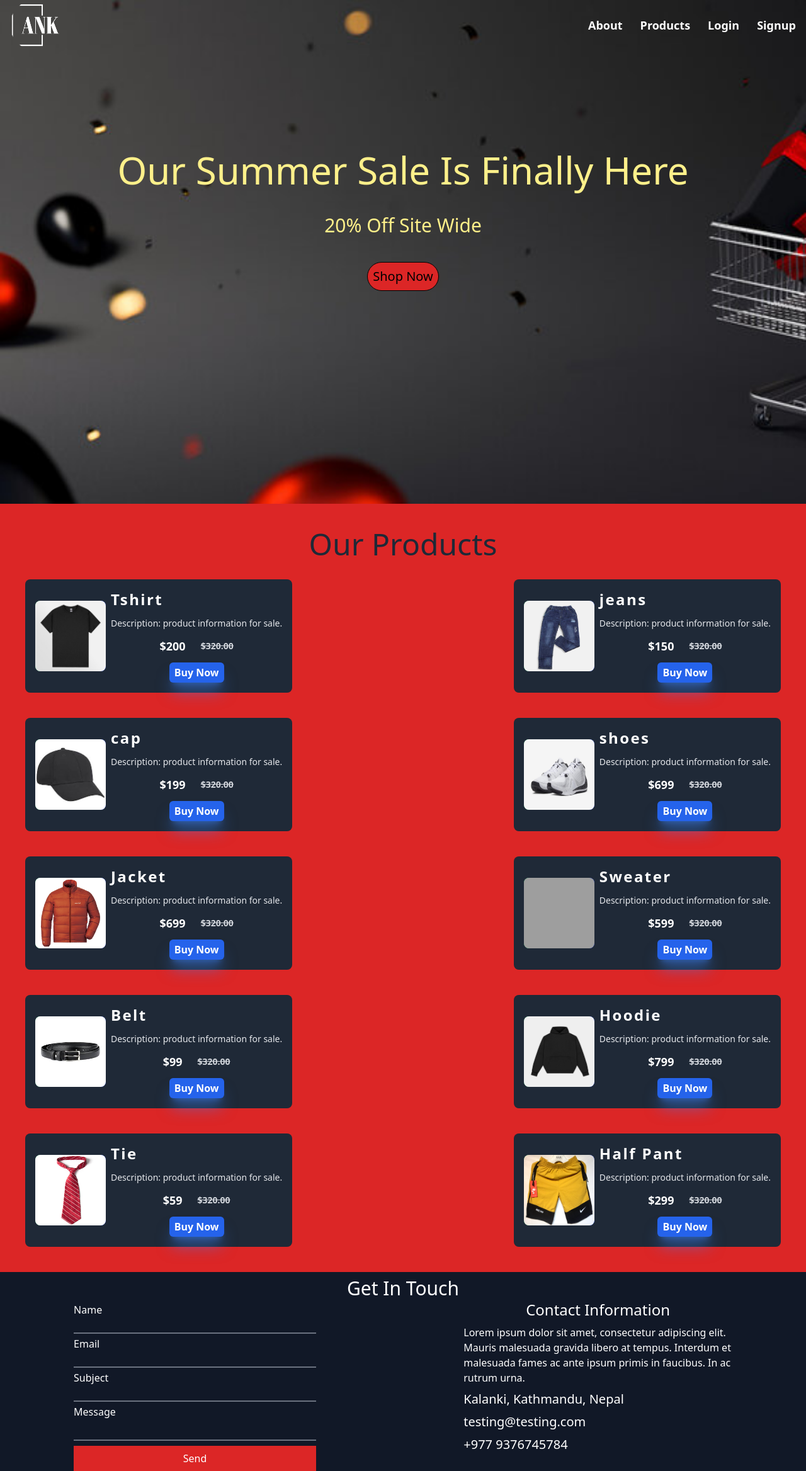
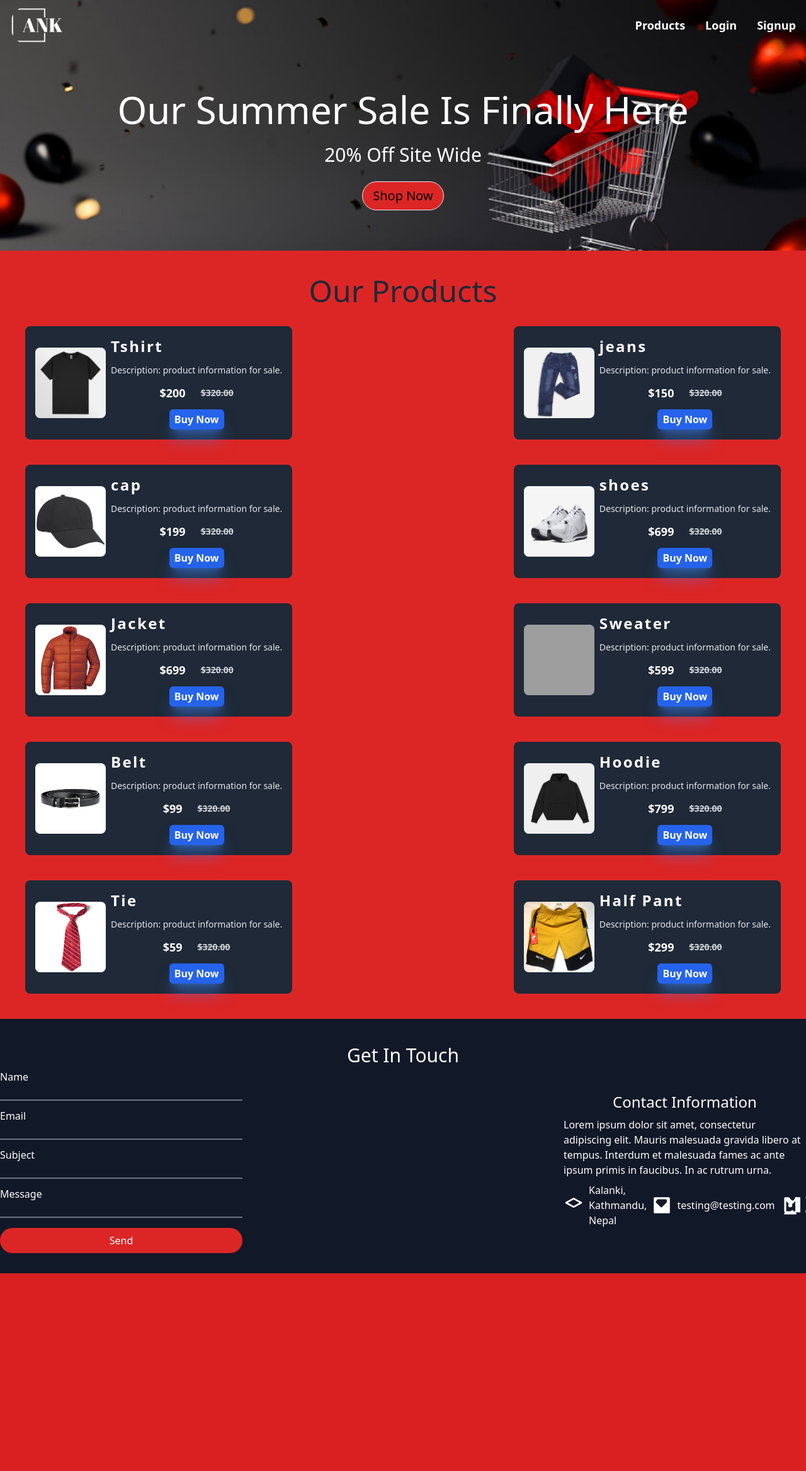
Before and after one commit to AyushhNK/Ecommerce-site, a Django app: page / in a window 1280 px wide. Shown: the whole page at 63% size. After the commit the page ends 2022 px from the top, so only its background shows below. Run offline with Django 4.2, Linux system fonts and the light colour scheme; data comes from the database, SQL or seed files in the repository; both versions use the stored data as it was after the commit; some libraries are stand-ins or nearby versions; grey boxes are pictures that could not be loaded.

Commit message:
made some changes to the ecommerce siter

```diff
--- a/Ecommerce/templates/base_layout.html
+++ b/Ecommerce/templates/base_layout.html
@@ -3,6 +3,7 @@
 
 <head>
     <meta charset="UTF-8">
+    <meta name="viewport" content="width=device-width, initial-scale=1.0">
     <title>ANK - Your Ecommerce Destination</title>
     <script src="https://cdn.tailwindcss.com"></script>
     <style>
@@ -15,35 +16,36 @@
         body {
             overflow-x: hidden;
         }
+
+        /* Additional custom styles can be added here */
     </style>
 </head>
 
-<body>
-
-    <div class="h-screen w-screen flex flex-col items-center" style="background-image: url('/static/Ecommerce/background.jpg'); background-size: cover;">
-    <nav id="navbar" class="bg-transparent text-white font-bold text-lg items-center w-full mb-40">
-        <div class="container flex justify-between items-center px-4">
+<body class="text-white">
+    <div  style="background-image: url('/static/Ecommerce/background.jpg'); background-size: cover;">
+        <nav id="navbar" class="bg-transparent text-white font-bold text-lg">
+            <div class="container flex justify-between items-center px-4 py-2">
                 <!-- Logo -->
                 <div>
                     <a href="{% url 'home' %}" class="text-xl font-bold flex items-center">
-                    <img src="/static/Ecommerce/logo.png" class="h-20 w-24 rounded-full" alt="Logo">
+                        <img src="/static/Ecommerce/logo.png" class="h-16 w-auto rounded-full" alt="Logo">
                     </a>
                 </div>
 
                 <!-- Navigation Links -->
-            <div class="flex items-center gap-8">
+                <div class="flex items-center gap-4">
                     {% if name.is_authenticated %}
                     <a href="{% url 'items_cart' %}" class="hover:text-red-600 flex items-center">
-                    <img src="https://png.pngtree.com/png-clipart/20190920/original/pngtree-shopping-cart-convenient-icon-png-image_4637407.jpg" class="h-10 w-10 rounded-full mr-3" alt="Cart Icon">
+                        <img src="https://png.pngtree.com/png-clipart/20190920/original/pngtree-shopping-cart-convenient-icon-png-image_4637407.jpg" class="h-8 w-8 rounded-full mr-2" alt="Cart Icon">
                         <span class="font-semibold">Cart</span>
                     </a>
                     <a href="{% url 'log_out' %}" class="hover:text-red-600 flex items-center">
-                    <img src="https://w7.pngwing.com/pngs/475/85/png-transparent-computer-icons-logout-angle-text-black.png" class="h-10 w-10 rounded-lg mr-3" alt="logout">
+                        <img src="https://w7.pngwing.com/pngs/475/85/png-transparent-computer-icons-logout-angle-text-black.png" class="h-8 w-8 rounded-lg mr-2" alt="logout">
                         <span class="font-semibold">Logout</span>
                     </a>
                     {% else %}
-                <div class="hidden md:flex gap-7">
-                    <a href="#footer" class="hover:text-red-600">About</a>
+                    <div class="md:flex gap-8">
+                        <!-- <a href="#footer" class="hover:text-red-600">About</a> -->
                         <a href="#product" class="hover:text-red-600">Products</a>
                         <a href="{% url 'signin' %}" class="hover:text-red-600">Login</a>
                         <a href="{% url 'signup' %}" class="hover:text-red-600">Signup</a>
@@ -52,39 +54,42 @@
                 </div>
             </div>
         </nav>
-    <div class="text-yellow-200 flex flex-col justify-center items-center gap-10 px-4">
-        <h1 class="text-6xl font-medium text-center">Our Summer Sale Is Finally Here</h1>
-        <p class="text-3xl">20% Off Site Wide</p>
-        <button class="items-center bg-red-600 text-black text-xl font-medium rounded-3xl p-2 border border-solid-black" style="border-color: black;"><a href="#product" class="hover:text-white">Shop Now</a></button>
+
+        <div class="flex flex-col justify-center items-center gap-6 px-4 py-16">
+            <h1 class="text-4xl md:text-6xl font-medium text-center">Our Summer Sale Is Finally Here</h1>
+            <p class="text-xl md:text-3xl">20% Off Site Wide</p>
+            <button class="bg-red-600 text-black text-lg md:text-xl font-medium rounded-full px-4 py-2 border border-solid-black hover:text-white hover:bg-red-700"><a href="#product">Shop Now</a></button>
         </div>
     </div>
-
-    <div id="product">
+    <div id="product" class="flex flex-wrap justify-center">
         {% block content %}{% endblock %}
     </div>
-    <footer id="footer">
-        <div class="bg-gray-900 flex flex-col mb-0">
-            <h1 class="text-white font-medium text-3xl mt-2 text-center">Get In Touch</h1>
-            <div class="flex flex-col md:flex-row justify-around">
-                <div class="flex flex-col w-full md:w-[385px] text-white">
+
+    <footer id="footer" class="bg-gray-900 text-white py-8">
+        <div class="container mx-auto">
+            <h1 class="text-xl md:text-3xl font-medium mt-2 text-center">Get In Touch</h1>
+            <div class="flex flex-col md:flex-row justify-center items-center md:justify-between">
+                <div class="flex flex-col w-full md:w-[50%] md:max-w-[385px] text-white mt-4 md:mt-0">
                     <label htmlFor="name" class="pt-1">Name</label>
-                    <input type="text" class="bg-gray-900 border-b-2 border-gray-500 focus:outline-none cursor-pointer" />
+                    <input type="text" class="bg-gray-900 border-b-2 border-gray-500 focus:outline-none cursor-pointer mb-2" />
                     <label htmlFor="email" class="pt-1">Email</label>
-                    <input type="text" class="bg-gray-900 border-b-2 border-gray-500 focus:outline-none cursor-pointer" />
+                    <input type="text" class="bg-gray-900 border-b-2 border-gray-500 focus:outline-none cursor-pointer mb-2" />
                     <label htmlFor="subject" class="pt-1">Subject</label>
-                    <input type="text" class="bg-gray-900 border-b-2 border-gray-500 focus:outline-none cursor-pointer" />
+                    <input type="text" class="bg-gray-900 border-b-2 border-gray-500 focus:outline-none cursor-pointer mb-2" />
                     <label htmlFor="message" class="pt-1">Message</label>
-                    <input type="text" class="bg-gray-900 border-b-2 border-gray-500 focus:outline-none cursor-pointer pt-2" />
-                    <button class="bg-red-600 mt-2 px-2 py-2 text-white">Send</button>
+                    <input type="text" class="bg-gray-900 border-b-2 border-gray-500 focus:outline-none cursor-pointer mb-4" />
+                    <button class="bg-red-600 px-4 py-2 text-white rounded-full hover:bg-red-700">Send</button>
                 </div>
-                <div class="w-full md:w-1/3 flex flex-col mt-4 md:mt-0 gap-2">
-                    <p class="text-white text-2xl text-center">Contact Information</p>
-                    <p class="text-white md:text-base text-left">
+                <div class="w-full md:w-[50%] md:max-w-[385px] flex flex-col mt-4 md:mt-0 gap-2">
+                    <p class="text-xl md:text-2xl text-center">Contact Information</p>
+                    <p class="text-lg md:text-base text-center md:text-left">
                         Lorem ipsum dolor sit amet, consectetur adipiscing elit. Mauris malesuada gravida libero at tempus. Interdum et malesuada fames ac ante ipsum primis in faucibus. In ac rutrum urna.
                     </p>
-                    <a href="#" class="text-white flex"><MdLocationPin class="text-white text-xl" /> Kalanki, Kathmandu, Nepal</a>
-                    <a href="#" class="text-white flex"><IoIosMail class="text-white text-xl" />testing@testing.com</a>
-                    <a href="#" class="text-white flex"><FaPhoneAlt class="text-white text-xl" />+977 9376745784</a>
+                    <div class="flex flex-col items-center md:flex-row gap-2">
+                        <a href="#" class="flex items-center"><span class="text-xl md:text-2xl"><svg xmlns="http://www.w3.org/2000/svg" class="h-6 w-6 md:h-8 md:w-8 mr-2" fill="none" viewBox="0 0 24 24" stroke="currentColor"><path stroke-linecap="round" stroke-linejoin="round" stroke-width="2" d="M12 14l9-5-9-5-9 5 9 5z" /></svg></span> Kalanki, Kathmandu, Nepal</a>
+                        <a href="#" class="flex items-center"><span class="text-xl md:text-2xl"><svg xmlns="http://www.w3.org/2000/svg" class="h-6 w-6 md:h-8 md:w-8 mr-2" viewBox="0 0 20 20" fill="currentColor"><path fill-rule="evenodd" d="M3 2a1 1 0 0 0-1 1v14a1 1 0 0 0 1 1h14a1 1 0 0 0 1-1V3a1 1 0 0 0-1-1H3zm2 3a1 1 0 0 1 1-1h8a1 1 0 0 1 1 1v1.586a1 1 0 0 1-.293.707l-4.5 4.5a1 1 0 0 1-1.414 0l-4.5-4.5A1 1 0 0 1 5 5.586V5z" clip-rule="evenodd" /></svg></span> testing@testing.com</a>
+                        <a href="#" class="flex items-center"><span class="text-xl md:text-2xl"><svg xmlns="http://www.w3.org/2000/svg" class="h-6 w-6 md:h-8 md:w-8 mr-2" viewBox="0 0 20 20" fill="currentColor"><path d="M10 12a2 2 0 100-4 2 2 0 000 4z" /><path fill-rule="evenodd" d="M4 3a1 1 0 011-1h2.85a2 2 0 011.487.688l1.578 1.895a2 2 0 002.925 0L14.663 2.69A2 2 0 0117.15 2H20a1 1 0 011 1v13a1 1 0 01-1 1H5a1 1 0 01-1-1V3zm11 2.754V16h-2v-1h-2v1H6V5.754l1.895 2.274a4 4 0 005.21 0L15 5.753zM4 18a1 1 0 011-1h10a1 1 0 011 1v1H4v-1z" clip-rule="evenodd" /></svg></span> +977 9376745784</a>
+                    </div>
                 </div>
             </div>
         </div>
```
Also changed, not shown: Ecommerce/templates/cart.html (+34 -32 lines), Ecommerce/templates/login.html (+16 -31 lines), Ecommerce/templates/signup.html (+18 -27 lines), db.sqlite3. Lines whose indentation alone changed are shown as unchanged.
